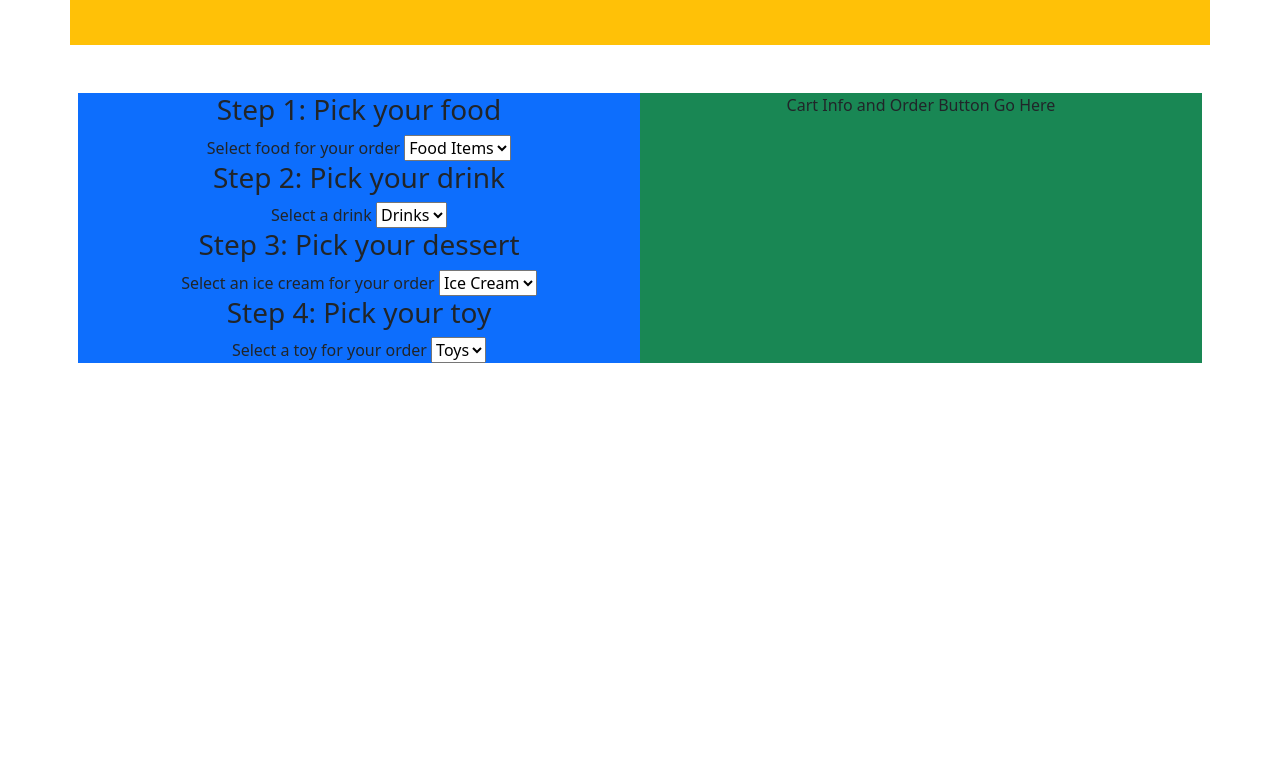
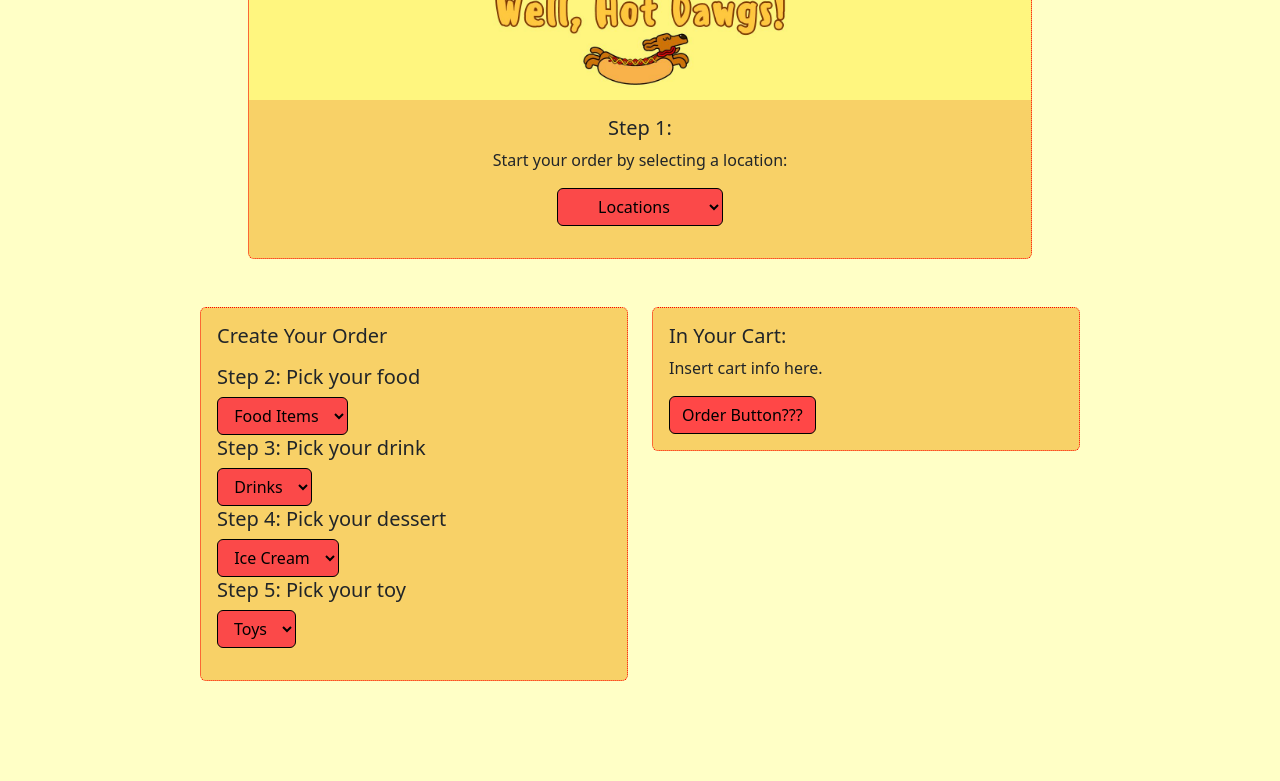
Before and after one commit to NewForce-Cohort-8/y-all-hungry-engine-cooked-engineers, a plain HTML site: page index.html in a window 1280 px wide. Shown: the part 133-914 px from the top of the page. Before the commit the page ends 800 px from the top, so only its background shows below. Drawn offline with nearby package versions, Linux system fonts and the light colour scheme.

Commit message:
almost finished css

```diff
--- a/scripts/Drinks.js
+++ b/scripts/Drinks.js
@@ -5,8 +5,7 @@ const drinksForLocations = getLocationDrink();
 
 export const Drinks = () => {
 	return `<section id="drink--section">
-        <label for="drinks">Select a drink</label>
-        <select name="drinks" id="drinks" class="options dropdown">
+        <select class="btn btn-secondary dropdown-toggle" type="button">
             <option value="0" class="option dropdown">Drinks</option>
             ${drinksForLocations
                 .map((thisDrink) => {
--- a/scripts/Food.js
+++ b/scripts/Food.js
@@ -11,8 +11,7 @@ export const FoodDropDowns = () => {
 	//get info from database
 
 	return `<section id="food--section">
-    <label for="food">Select food for your order</label>
-    <select name="food" id="food" class="options dropdown">
+	<select class="btn btn-secondary dropdown-toggle" type="button" id="food">
         <option value="0" class="option dropdown">Food Items</option>
         ${foodForLocations
 					.map((thisFood) => {
--- a/scripts/IceCream.js
+++ b/scripts/IceCream.js
@@ -5,8 +5,7 @@ const icecreamForLocations = getLocationIceCream();
 
 export const IceCreams = () => {
 	return `<section id="iceCream--section">
-        <label for="iceCream">Select an ice cream for your order</label>
-        <select name="iceCream" id="iceCream" class="options dropdown">
+  <select class="btn btn-secondary dropdown-toggle" type="button" id="iceCream">
             <option value="0" class="option dropdown">Ice Cream</option>
             ${icecreamForLocations
               .map((thisIceCream) => {
--- a/scripts/Locations.js
+++ b/scripts/Locations.js
@@ -4,8 +4,7 @@ const locations = getLocations();
 
 export const Locations = () => {
 	return `<section id="location--section">
-        <label for="locations">Select a location for your order</label>
-        <select name="locations" id="locations" class="options dropdown">
+    <select class="btn btn-secondary dropdown-toggle" type="button" id="locations">
             <option value="0" class="option dropdown">Locations</option>
             ${locations
 							.map((location) => {
--- a/scripts/Toys.js
+++ b/scripts/Toys.js
@@ -13,8 +13,7 @@ const displayToys = () => {
 
 export const ToysDropDowns = () => {
 	return `<section id="toy--section">
-        <label for="toys">Select a toy for your order</label>
-        <select name="toys" id="toys" class="options dropdown">
+	<select class="btn btn-secondary dropdown-toggle" type="button">
             <option value="0" class="option dropdown">Toys</option>
             ${toysForLocations
 				.map((thisToy) => {
--- a/scripts/WellHawtDogs.js
+++ b/scripts/WellHawtDogs.js
@@ -13,40 +13,65 @@ import { setLocation, resetTransientState } from "./dataAccess.js";
 
 export const WellHawtDawgs = () => {
 	return `
-    <div class="container p-5 bg-warning text-center">
-    <div class="row" id="locationrow">
-      <div class="col" id="picklocation">
-      <h1> Well, Hot Dawgs! </h1>
-      ${Locations()}
+
+  <nav class="navbar">
+  <div class="container">
+  <a class="navbar-brand" href="#">
+  <img src="../images/hotdoglogo.png" href="./index.html" alt="" width="30" height="24">
+    <a class="navbar-brand" href="#"></a>
+    <button class="navbar-toggler" type="button" data-bs-toggle="collapse" data-bs-target="#navbarNavAltMarkup" aria-controls="navbarNavAltMarkup" aria-expanded="false" aria-label="Toggle navigation">
+      <span class="navbar-toggler-icon"></span>
+    </button>
+    <div class="collapse navbar-collapse" id="navbarNavAltMarkup">
+      <div class="navbar-nav">
+        <a class="nav-link active" aria-current="page" href="#">Home</a>
+        <a class="nav-link active" href="./founders.html">Founders</a>
       </div>
     </div>
   </div>
+</nav>
 
-  <div class="container mt-5 text-center">
-  <div class="row g-2" id="pickandcart">
+    <div class="container p-5 text-center mw-100" id="locationcard2">
+    <div class="card" id="hotdawgcard">
+  <img src="../images/hotdawg_final.jpg" class="card-img-top" alt="..." id="hotdawgpic">
+  <div class="card-body">
+    <h5 class="card-title"> Step 1:</h5>
+    <p class="card-text"> Start your order by selecting a location: ${Locations()} </p>
+  </div>
+</div>
+  </div>
 
-    <div class="col bg-primary" id="pickfood">
-    <h3>Step 1: Pick your food</h3>
-    ${FoodDropDowns()}
-    <h3> Step 2: Pick your drink </h3>
-    ${Drinks()}
-    <h3> Step 3: Pick your dessert </h3>
-    ${IceCreams()}
-    <h3> Step 4: Pick your toy </h3>
-    ${ToysDropDowns()}
+  <div class="row">
+  <div class="col-sm-6 mb-3 mb-sm-0">
+    <div class="card" id="hotdawgcard">
+      <div class="card-body">
+        <h5 class="card-title">Create Your Order</h5>
+        <p class="card-text"><h3>Step 2: Pick your food</h3>
+        ${FoodDropDowns()}
+        <h3> Step 3: Pick your drink </h3>
+        ${Drinks()}
+        <h3> Step 4: Pick your dessert </h3>
+        ${IceCreams()}
+        <h3> Step 5: Pick your toy </h3>
+        ${ToysDropDowns()}</p>
+      </div>
     </div>
+  </div>
+  <div class="col-sm-6">
+    <div class="card" id="hotdawgcard">
+      <div class="card-body">
+        <h5 class="card-title">In Your Cart:</h5>
+        <p class="card-text">Insert cart info here.</p>
+        <a href="#" class="btn btn-primary">Order Button???</a>
+      </div>
+    </div>
+  </div>
+</div>
 
-    <div class="col bg-success" id="loadcart">
+`
 
 
-    Cart Info and Order Button Go Here
 
-  </div>
-
-</div>
-
-
-`
 
 };
 
--- /dev/null
+++ b/styles/founders.css
@@ -0,0 +1,49 @@
+main {
+    width: 100%;
+    height: auto;
+    }
+
+    body {
+      padding-bottom: 100px;
+      padding-left: 200px;
+      padding-right: 200px;
+      background-color:rgb(255, 255, 198);
+      margin: 0 auto;
+    }
+
+    #hotdawgpic {
+        width: 100%;
+        height: 10vw;
+    }
+
+
+    .card-img-top {
+        width: 100%;
+        height: 25vw;
+        object-fit: cover;
+    }
+
+    h1 {
+        font-size: 30px;
+        text-align: center;
+        padding-top: 1%;
+    }
+
+    h3 {
+        font-size: 20px;
+        font-style: normal;
+        font-variant: normal;
+        font-weight: 400;
+        line-height: 25px;
+        text-align: center;
+    }
+
+    #foundercard {
+        background-color: rgb(255, 235, 147);
+        text-align: center;
+        padding-top: 1%;
+    }
+
+    #allfoundercards {
+        padding: 3%;
+    }
--- a/styles/styles.css
+++ b/styles/styles.css
@@ -0,0 +1,67 @@
+main {
+width: 100%;
+height: auto;
+}
+
+body {
+  padding-bottom: 100px;
+  padding-left: 200px;
+  padding-right: 200px;
+  background-color:rgb(255, 255, 198);
+  margin: 0 auto;
+}
+
+#hotdawgpic {
+    width: 100%;
+    height: 10vw;
+}
+
+
+.card-img-top {
+    width: 100%;
+    height: 25vw;
+    object-fit: cover;
+}
+
+h1 {
+    font-size: 30px;
+}
+
+h3 {
+    font-size: 20px;
+    font-style: normal;
+    font-variant: normal;
+    font-weight: 400;
+    line-height: 25px;
+}
+
+#hotdawgcard {
+    background-color: rgb(248, 209, 103);
+    border-style: dotted;
+    border-color: red;
+}
+
+.btn-secondary {
+    background-color: rgb(251, 73, 73);
+    border-color: #000000;
+    color: black;
+}
+
+.btn-secondary:hover {
+    background-color: #ffe600;
+    border-color: #000000;
+    color: black;
+}
+
+.btn-primary {
+    background-color: rgb(255, 71, 71);
+    border-color: #000000;
+    color: black;
+}
+
+.btn-primary:hover {
+    color: #212529;
+    background-color: #ffe600;
+    border-color: #000000;
+    color: black;
+}
```
Also changed, not shown: founders.html (added, +89 -0 lines), index.html (+0 -1 lines), images/colinavatar.jpg (added), images/hotdawg_final.jpg (added), images/hotdoglogo.png (added), images/htavatar.jpg (added), images/hunteravatar.jpg (added), images/log2av.jpg (added).
